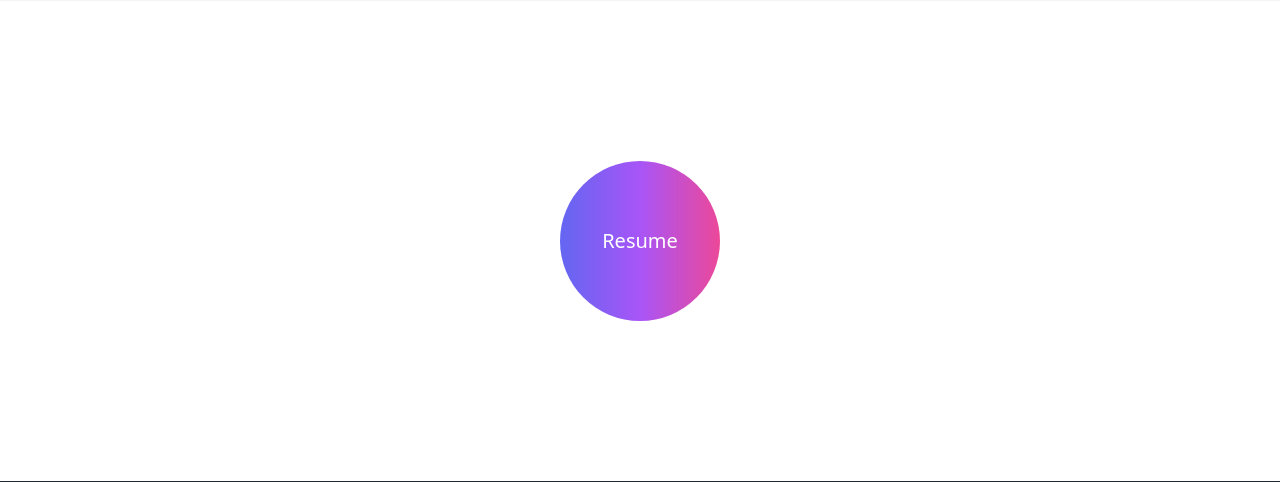
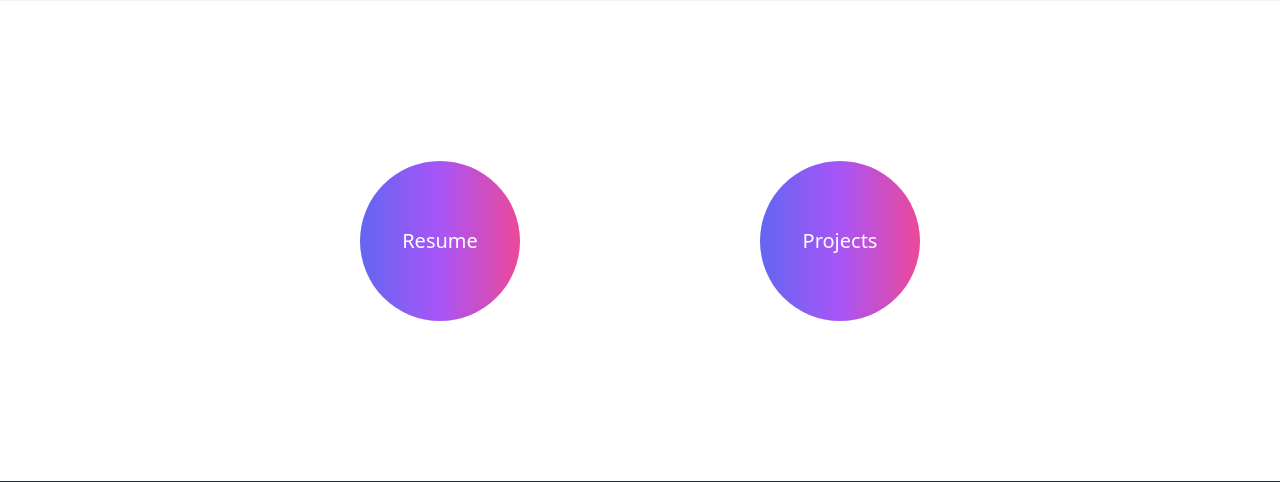
Before and after one commit to pranj999/protfolio, a Django app: page / in a window 1280 px wide. Shown: the part 1375-1857 px from the top of the page. Run offline with Django 4.2, Linux system fonts and the light colour scheme; some libraries are stand-ins or nearby versions.

Commit message:
Journey section updation.

```diff
--- a/portfolio/firstpage/templates/home.html
+++ b/portfolio/firstpage/templates/home.html
@@ -29,8 +29,9 @@ Hello
   </div>
 </div>
 
-<div class="m-20 px-10 py-20  flex justify-center items-center">
+<div class="m-20 px-10 py-20  flex justify-evenly items-center">
   <button class="text-xl text-white w-40 h-40 rounded-full bg-gradient-to-r from-indigo-500 via-purple-500 to-pink-500 hover:from-indigo-500 via-purple-500 to-pink-500">Resume</button>
+  <button class="text-xl text-white w-40 h-40 rounded-full bg-gradient-to-r from-indigo-500 via-purple-500 to-pink-500 hover:from-indigo-500 via-purple-500 to-pink-500">Projects</button>
 </div>
 
 <button onclick="moveToTop()" id="move-to-top" title="Go to top"
```
